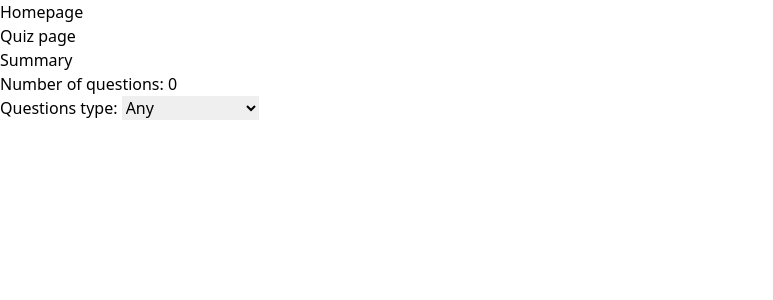
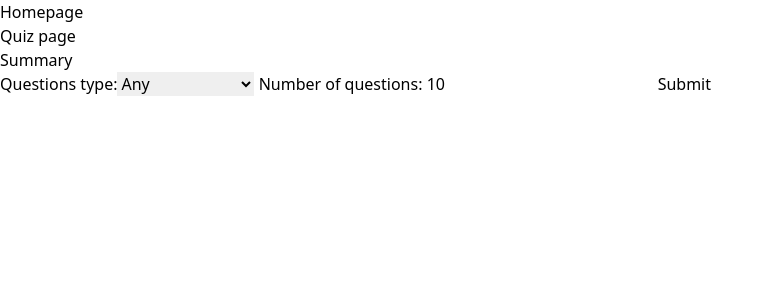
Before and after one commit to Patryk-Urbanowicz/BaseTest-Frontend, a React (Vite) app: page /#/quiz in a window 1280 px wide. Shown: the top 300 px of the page, without its empty margins (0-773 px from the left). Built offline with nearby package versions, Linux system fonts and the light colour scheme.

Commit message:
QuizInit form

```diff
--- a/src/components/quiz/QuizInit.tsx
+++ b/src/components/quiz/QuizInit.tsx
@@ -3,15 +3,27 @@ import {Form} from "react-router-dom";
 export default function QuizInit() {
     return (
         <div >
-            <Form>
-                <label htmlFor="questionsNumber" > Number of questions: </label>
-                <input id="questionsNumber" type="number" min="1" max="100" defaultValue={0}/><br />
-                <label htmlFor="questionsType" >Questions type: </label>
-                <select id="questionsType" defaultValue="any">
+            <Form className="max-w-sm mx-auto">
+
+
+                <label htmlFor="questionsType" className="block mb-2 text-sm font-medium text-gray-900">Questions
+                    type:</label>
+                <select id="questionsType" defaultValue="any"
+                        className="bg-gray-50 border border-gray-300 text-gray-900 text-sm rounded-lg focus:ring-blue-500
+                            focus:border-blue-500 block w-full p-2.5 dark:bg-gray-700 dark:border-gray-600 dark:placeholder-gray-400 dark:text-white dark:focus:ring-blue-500 dark:focus:border-blue-500">
                     <option value="multiple">Multiple Choice</option>
                     <option value="boolean">True/False</option>
                     <option value="any">Any</option>
                 </select>
+
+                <label htmlFor="number-input" className="block mb-2 text-sm font-medium text-gray-900"> Number of questions: </label>
+                <input type="number" id="questionsNumber" aria-describedby="helper-text-explanation"
+                       className="bg-gray-50 border border-gray-300 text-gray-900 text-sm rounded-lg
+                            focus:ring-blue-500 focus:border-blue-500 block w-full p-2.5 dark:bg-gray-700 dark:border-gray-600 dark:placeholder-gray-400 dark:text-white dark:focus:ring-blue-500 dark:focus:border-blue-500"
+                       required defaultValue={10}/>
+
+                <input type="submit"
+                        className="mt-2 text-white bg-blue-700 hover:bg-blue-800 focus:ring-4 focus:ring-blue-300 font-medium rounded-lg text-sm px-5 py-2.5 me-2 mb-2 dark:bg-blue-600 dark:hover:bg-blue-700 focus:outline-none dark:focus:ring-blue-800" />
             </Form>
         </div>
     )
```
